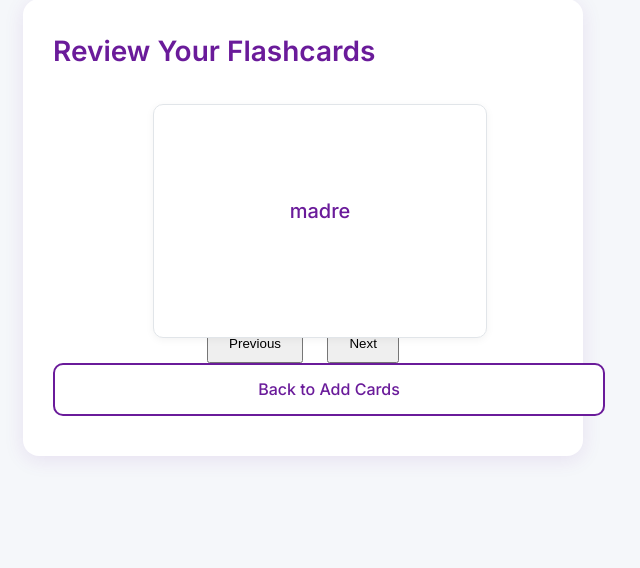
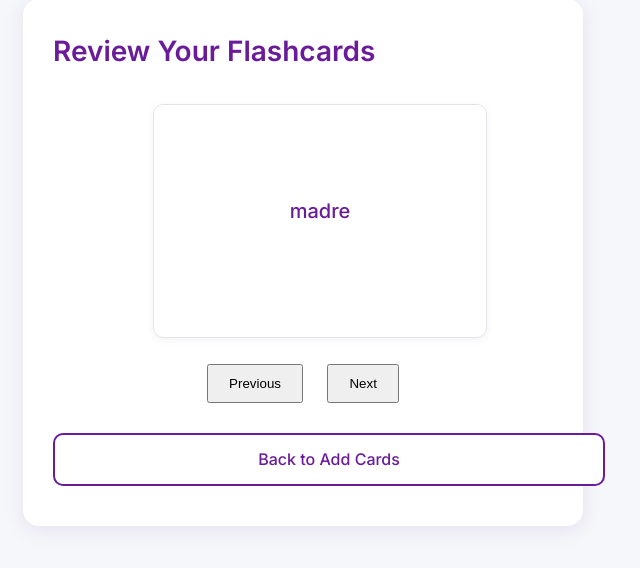
Before and after one commit to senakathy/FlashcardApp, a Flask app: page /review in a window 1280 px wide. Shown: the part 41-609 px from the top of the page, without its empty margins (337-977 px from the left). Run offline with Flask 3, Linux system fonts and the light colour scheme.

Commit message:
Adjust spacing of navigation buttons and format review page for mobile
Increase margin for swipe buttons and add mobile styling for the review page.

Replit-Commit-Author: Agent
Replit-Commit-Session-Id: 113bc2d9-a300-48e6-b037-9d6611f57268
Replit-Commit-Checkpoint-Type: full_checkpoint
Replit-Commit-Screenshot-Url: https://storage.googleapis.com/screenshot-production-us-central1/344f60af-72fa-46d7-afe4-e6e8d1e00bbd/113bc2d9-a300-48e6-b037-9d6611f57268/i1JkBik

```diff
--- a/templates/review.html
+++ b/templates/review.html
@@ -41,12 +41,16 @@
             transform: rotateY(180deg);
         }
         .swipe-buttons {
-            margin-top: 20px;
+            margin-top: 60px;
             text-align: center;
         }
         .swipe-buttons button {
             margin: 0 10px;
             padding: 10px 20px;
+        }
+        .btn-secondary {
+            margin-top: 30px;
+            display: block;
         }
     </style>
 </head>
```
